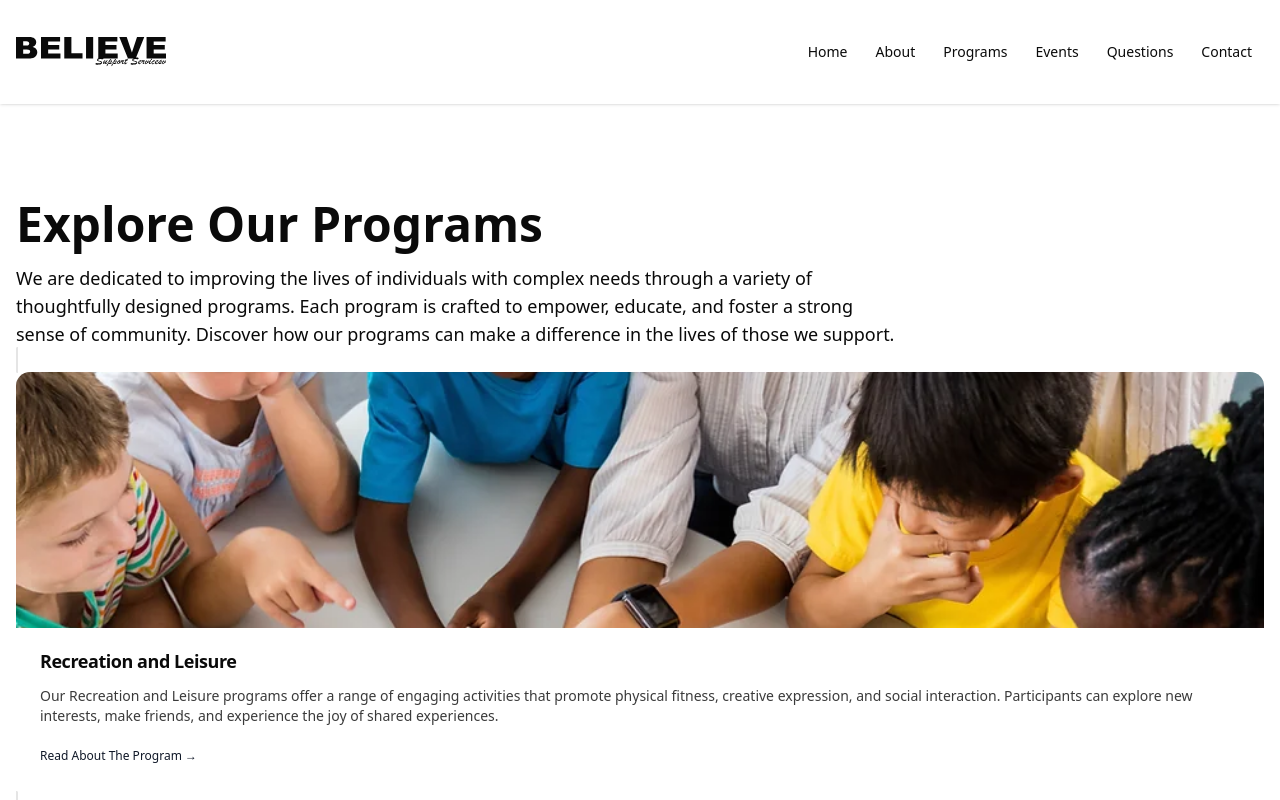
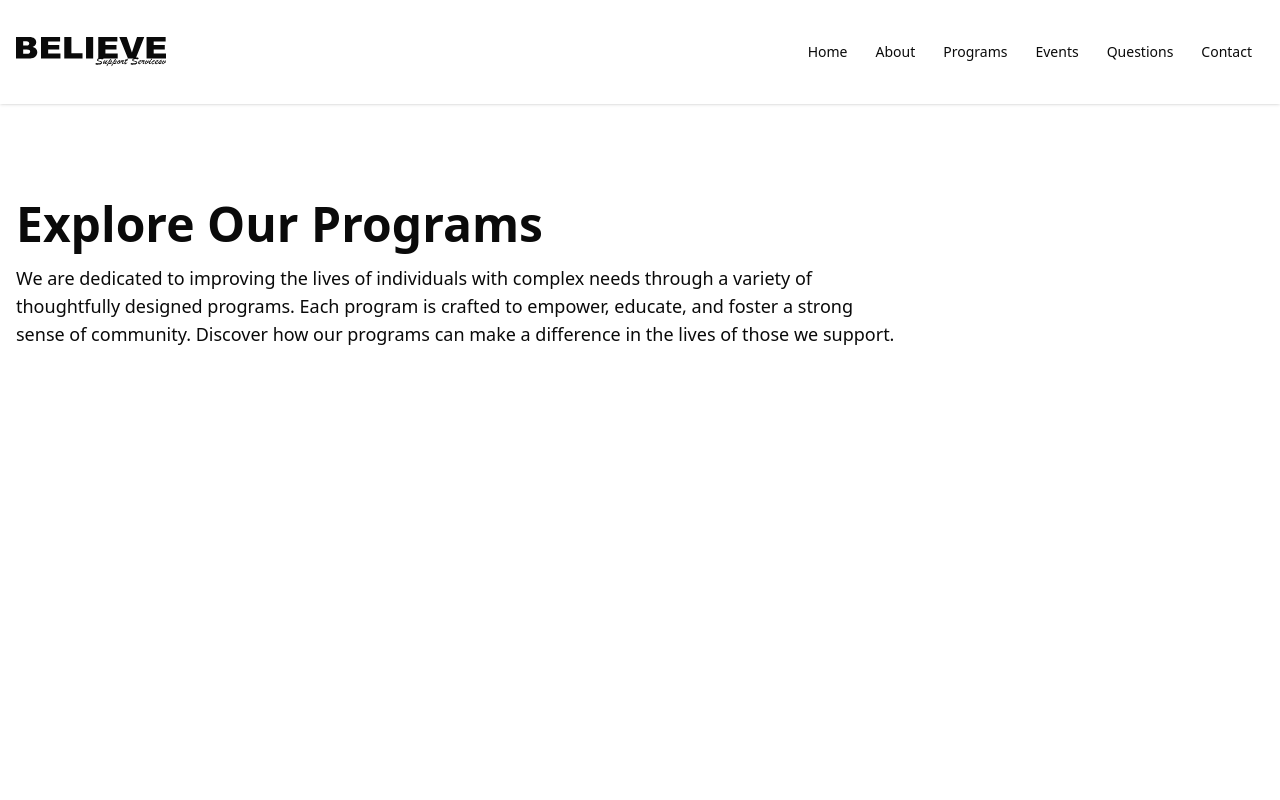
Before and after one commit to Justin-Bento/believe-support-services, a Next.js app: page /programs in a window 1280 px wide. Shown: the top 800 px of the page. Built offline with nearby package versions, Linux system fonts and the light colour scheme.

Commit message:
Removed program list component from as the card was having odd behaviors

```diff
--- a/src/app/(frontend)/programs/page.tsx
+++ b/src/app/(frontend)/programs/page.tsx
@@ -1,5 +1,4 @@
 import React from "react";
-import ProgramsList from "@/components/ProgramsList";
 
 export default function ProgramsPage() {
   return (
@@ -17,9 +16,7 @@ export default function ProgramsPage() {
       {/*
        * End of Page Header
        */}
-      <section className="">
-        <ProgramsList />
-      </section>
+      <section className=""></section>
       {/*
        * End of Company Programs
        */}
```
